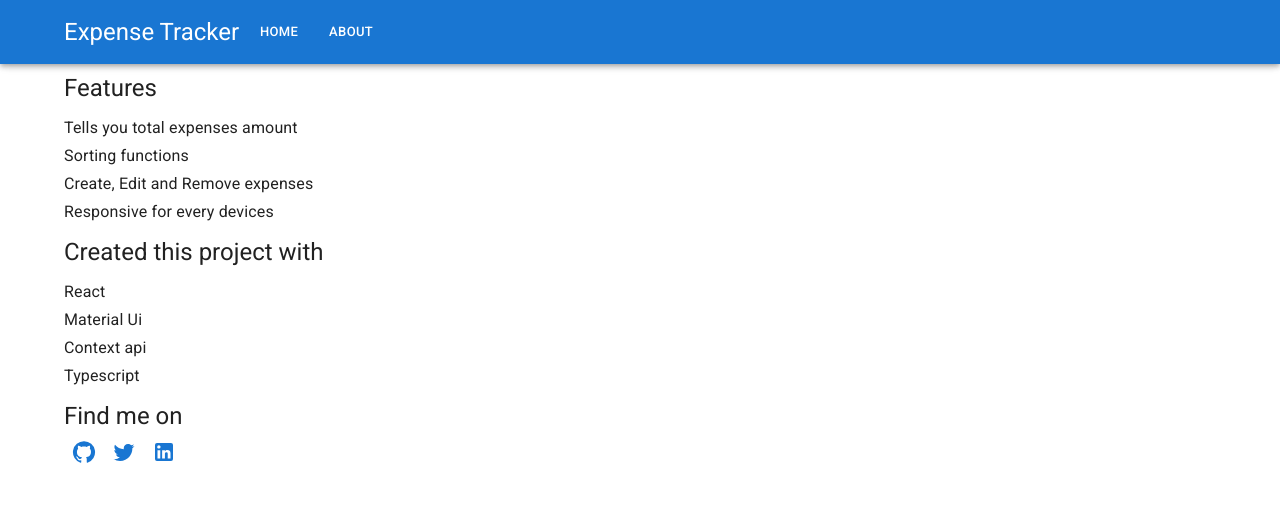
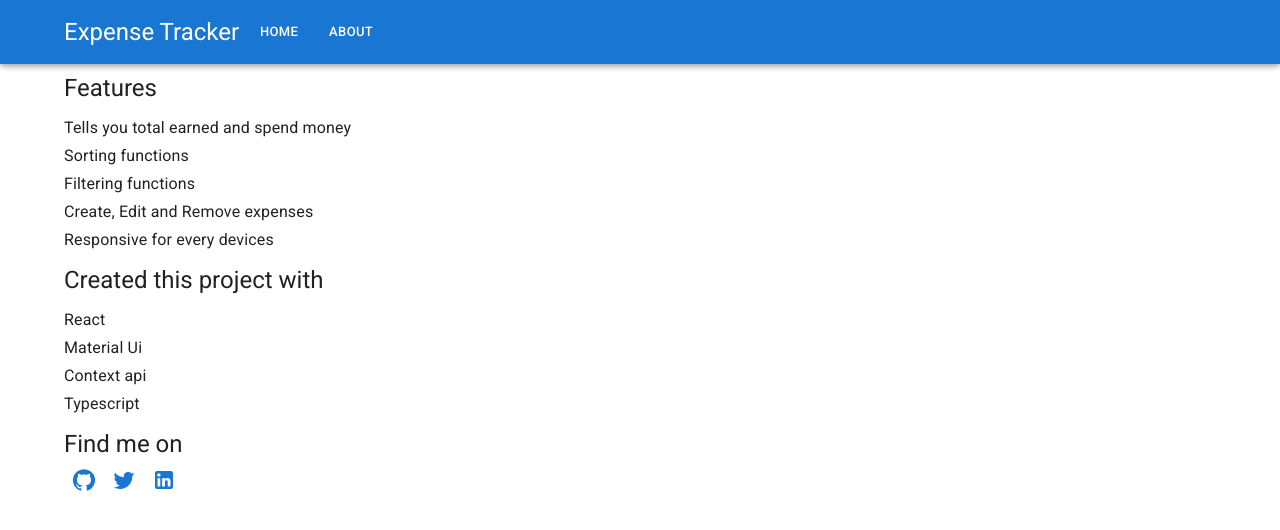
Before and after one commit to nainghtetlinn/project-expense-tracker, a React (Vite) app: page /about in a window 1280 px wide. Shown: the top 530 px of the page. Built offline with nearby package versions, Linux system fonts and the light colour scheme.

Commit message:
changing about page

```diff
--- a/src/pages/About.tsx
+++ b/src/pages/About.tsx
@@ -17,8 +17,9 @@ export const About = () => {
       <Container maxWidth="lg" sx={{ pt: 1 }}>
         <Typography variant="h5">Features</Typography>
         <List>
-          <ListItemText>Tells you total expenses amount</ListItemText>
+          <ListItemText>Tells you total earned and spend money</ListItemText>
           <ListItemText>Sorting functions</ListItemText>
+          <ListItemText>Filtering functions</ListItemText>
           <ListItemText>Create, Edit and Remove expenses</ListItemText>
           <ListItemText>Responsive for every devices</ListItemText>
         </List>
```
